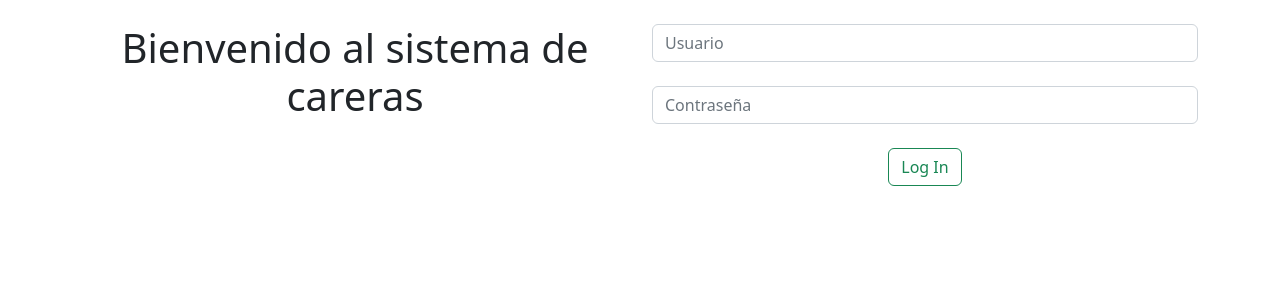
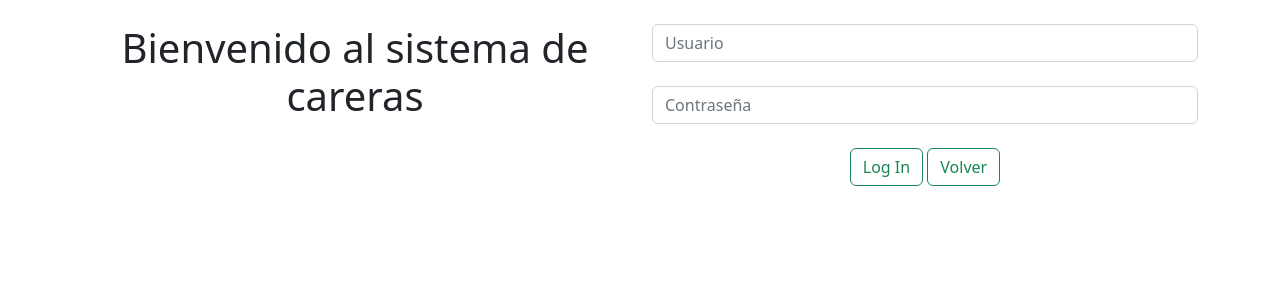
Before and after one commit to FerroSantiago/svelte, a SvelteKit app: page /api/auth in a window 1280 px wide. Shown: the top 300 px of the page. Built offline with nearby package versions, Linux system fonts and the light colour scheme.

Commit message:
actualizacion

```diff
--- a/src/componentes/Input.svelte
+++ b/src/componentes/Input.svelte
@@ -52,6 +52,9 @@
             <input class="form-control" type="password" placeholder="Contraseña" bind:value={pass} on:input={handleInput} />
             <br>
             <button class="btn btn-outline-success" on:click={logear}> Log In </button>
+            <a class="btn btn-outline-success" href="/">
+                Volver
+            </a>
         </div>
       </div>
     </div>
```
